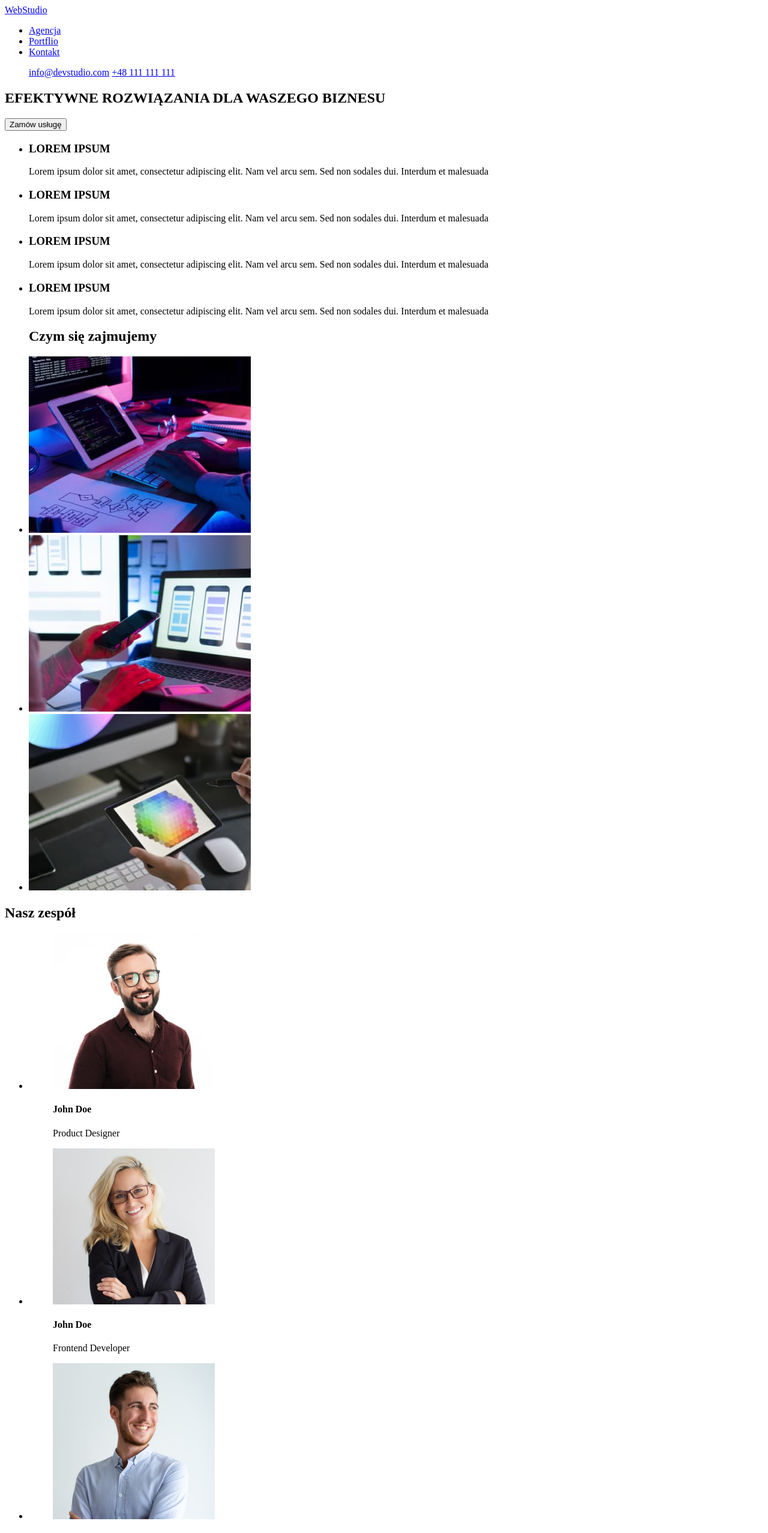
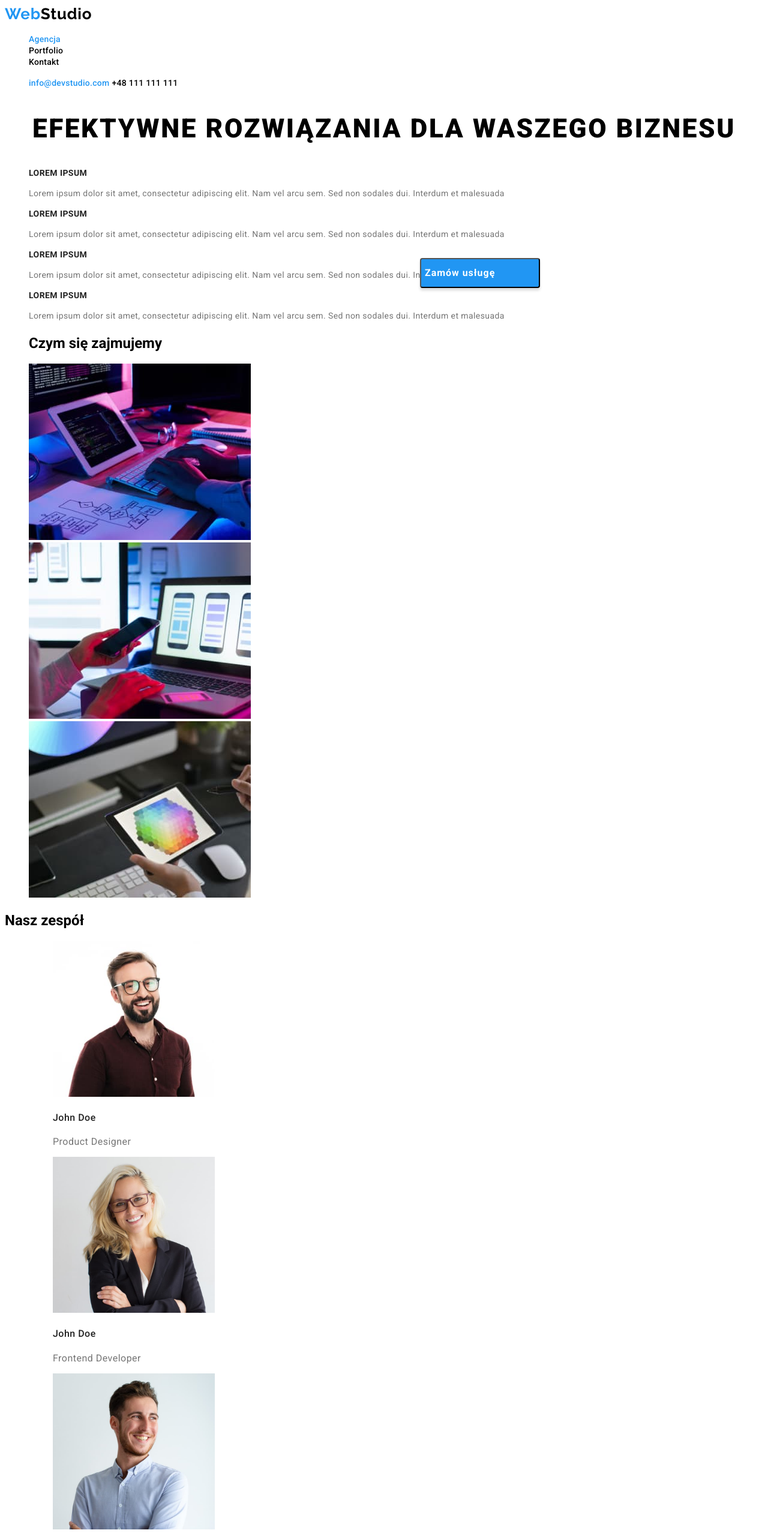
Before and after one commit to furnalis/goit-markup-hw-02, a plain HTML site: page index.html in a window 1280 px wide. Shown: the top 2555 px of the page at 60% size. Drawn offline with Linux system fonts and the light colour scheme.

Commit message:
https://github.com/furnalis/goit-markup-hw-02.git

```diff
--- a/css/styles.css
+++ b/css/styles.css
@@ -0,0 +1,192 @@
+body {
+  font-family: 'Roboto', sans-serif;
+}
+
+ul {
+  list-style-type: none;
+}
+
+.first.header {
+  font-family: 'Roboto';
+  font-style: normal;
+  font-weight: 700;
+  font-size: 36px;
+  line-height: 42px;
+  text-align: center;
+  letter-spacing: 0.03em;
+  color: #212121;
+}
+
+.name {
+  font-family: 'Roboto';
+  font-style: normal;
+  font-weight: 500;
+  font-size: 16px;
+  line-height: 19px;
+  letter-spacing: 0.03em;
+  color: #212121;
+}
+
+.position {
+  font-family: 'Roboto';
+  font-style: normal;
+  font-weight: 400;
+  font-size: 16px;
+  line-height: 19px;
+  letter-spacing: 0.03em;
+  color: #757575;
+}
+.blue-logo {
+  font-family: 'Raleway';
+  font-style: normal;
+  font-weight: 700;
+  font-size: 26px;
+  line-height: 31px;
+  letter-spacing: 0.03em;
+  color: #2196f3;
+}
+
+.header-style {
+  font-family: 'Raleway';
+  font-style: normal;
+  font-weight: 700;
+  font-size: 26px;
+  line-height: 31px;
+  letter-spacing: 0.03em;
+  color: #000000;
+  text-decoration: none;
+}
+
+.footer-style {
+  font-family: 'Raleway';
+  font-style: normal;
+  font-weight: 700;
+  font-size: 26px;
+  line-height: 31px;
+  letter-spacing: 0.03em;
+  color: #000000;
+  text-decoration: none;
+}
+
+.footer-adress {
+  font-family: 'Roboto';
+  font-style: normal;
+  font-weight: 400;
+  font-size: 14px;
+  line-height: 24px;
+  letter-spacing: 0.03em;
+  color: #000000;
+  text-decoration: none;
+}
+
+.blue-header {
+  font-family: 'Roboto';
+  font-style: normal;
+  font-weight: 500;
+  font-size: 14px;
+  line-height: 16px;
+  letter-spacing: 0.02em;
+  color: #2196f3;
+  text-decoration: none;
+}
+
+.black-header {
+  font-family: 'Roboto';
+  font-style: normal;
+  font-weight: 500;
+  font-size: 14px;
+  line-height: 16px;
+  letter-spacing: 0.02em;
+  color: #000000;
+  text-decoration: none;
+}
+
+.big-text {
+  font-family: 'Roboto';
+  font-style: normal;
+  font-weight: 900;
+  font-size: 44px;
+  line-height: 60px;
+  text-align: center;
+  letter-spacing: 0.06em;
+  text-transform: uppercase;
+  color: #000000;
+}
+
+.first-button {
+  position: absolute;
+  width: 200px;
+  height: 50px;
+  left: 700px;
+  top: 430px;
+  background: #2196f3;
+  box-shadow: 0px 4px 4px rgba(0, 0, 0, 0.15);
+  border-radius: 4px;
+  color: #ffffff;
+  font-family: 'Roboto';
+  font-style: normal;
+  font-weight: 700;
+  font-size: 16px;
+  line-height: 30px;
+  display: flex;
+  align-items: center;
+  text-align: center;
+  letter-spacing: 0.06em;
+}
+
+.lorem-ipsum {
+  font-family: 'Roboto';
+  font-style: normal;
+  font-weight: 700;
+  font-size: 14px;
+  line-height: 16px;
+  letter-spacing: 0.03em;
+  text-transform: uppercase;
+  color: #212121;
+}
+
+.lorem-text {
+  font-family: 'Roboto';
+  font-style: normal;
+  font-weight: 400;
+  font-size: 14px;
+  line-height: 24px;
+  letter-spacing: 0.03em;
+  color: #757575;
+}
+
+.second-button {
+  width: 121px;
+  height: 38px;
+  left: 510px;
+  top: 174px;
+  background: #2196f3;
+  box-shadow: 0px 3px 1px rgba(0, 0, 0, 0.1), 0px 1px 2px rgba(0, 0, 0, 0.08),
+    0px 2px 2px rgba(0, 0, 0, 0.12);
+  border-radius: 4px;
+  font-family: 'Roboto';
+  font-style: normal;
+  font-weight: 500;
+  font-size: 16px;
+  line-height: 26px;
+  text-align: center;
+  letter-spacing: 0.03em;
+  color: #ffffff;
+}
+
+.third-button {
+  width: 93px;
+  height: 38px;
+  left: 639px;
+  top: 174px;
+  background: #f5f4fa;
+  border-radius: 4px;
+  font-family: 'Roboto';
+  font-style: normal;
+  font-weight: 500;
+  font-size: 16px;
+  line-height: 26px;
+  text-align: center;
+  letter-spacing: 0.03em;
+  color: #212121;
+}
--- a/index.html
+++ b/index.html
@@ -6,53 +6,65 @@
     <meta name="viewport" content="width=device-width, initial-scale=1.0" />
     <title>WebStudio</title>
     <link href="css/styles.css" rel="stylesheet" />
+    <link rel="preconnect" href="https://fonts.googleapis.com" />
+    <link rel="preconnect" href="https://fonts.gstatic.com" crossorigin />
+    <link
+      href="https://fonts.googleapis.com/css2?family=Montserrat:wght@400;700&family=Raleway:wght@700&family=Roboto:wght@400;500;700;900&display=swap"
+      rel="stylesheet"
+    />
   </head>
   <body>
     <header>
       <nav>
-        <a href="#">Web<span>Studio</span></a>
+        <a class="header-style" href="index.html"><span class="blue-logo">Web</span>Studio</a>
         <ul>
-          <li><a href="#">Agencja</a></li>
-          <li><a href="portfolio.html">Portflio</a></li>
-          <li><a href="#">Kontakt</a></li>
+          <li>
+            <a href="index.html"" class="blue-header">Agencja</a>
+          </li>
+          <li>
+            <a href="portfolio.html" class="black-header">Portfolio</a>
+          </li>
+          <li>
+            <a href="#" class="black-header">Kontakt</a>
+          </li>
         </ul>
       </nav>
       <ul>
-        <a href="mailto:info@devstudio.com">info@devstudio.com</a>
-        <a href="tel:+48111111111">+48 111 111 111</a>
+        <a href="mailto:info@devstudio.com" class="blue-header">info@devstudio.com</a>
+        <a href="tel:+48111111111" class="black-header">+48 111 111 111</a>
       </ul>
     </header>
     <main>
       <section>
-        <h1>EFEKTYWNE ROZWIĄZANIA DLA WASZEGO BIZNESU</h1>
-        <button type="button">Zamów usługę</button>
+        <h1 class="big-text">EFEKTYWNE ROZWIĄZANIA DLA WASZEGO BIZNESU</h1>
+        <button type="button" class="first-button">Zamów usługę</button>
       </section>
       <section>
         <ul>
           <li>
-            <h3>LOREM IPSUM</h3>
-            <p>
+            <h3 class="lorem-ipsum">LOREM IPSUM</h3>
+            <p class="lorem-text">
               Lorem ipsum dolor sit amet, consectetur adipiscing elit. Nam vel arcu sem. Sed non
               sodales dui. Interdum et malesuada
             </p>
           </li>
           <li>
-            <h3>LOREM IPSUM</h3>
-            <p>
+            <h3 class="lorem-ipsum">LOREM IPSUM</h3>
+            <p class="lorem-text">
               Lorem ipsum dolor sit amet, consectetur adipiscing elit. Nam vel arcu sem. Sed non
               sodales dui. Interdum et malesuada
             </p>
           </li>
           <li>
-            <h3>LOREM IPSUM</h3>
-            <p>
+            <h3 class="lorem-ipsum">LOREM IPSUM</h3>
+            <p class="lorem-text">
               Lorem ipsum dolor sit amet, consectetur adipiscing elit. Nam vel arcu sem. Sed non
               sodales dui. Interdum et malesuada
             </p>
           </li>
           <li>
-            <h3>LOREM IPSUM</h3>
-            <p>
+            <h3 class="lorem-ipsum">LOREM IPSUM</h3>
+            <p class="lorem-text">
               Lorem ipsum dolor sit amet, consectetur adipiscing elit. Nam vel arcu sem. Sed non
               sodales dui. Interdum et malesuada
             </p>
@@ -61,21 +73,21 @@
       </section>
       <section>
         <ul>
-          <h2>Czym się zajmujemy</h2>
+          <h2 class="first.header">Czym się zajmujemy</h2>
           <li><img alt="Programowanie" width="370" height="294" src="images/img1.jpg" /></li>
           <li><img alt="Aplikacje" width="370" height="294" src="images/img2.jpg" /></li>
           <li><img alt="Tablety" width="370" height="294" src="images/img3.jpg" /></li>
         </ul>
       </section>
       <section>
-        <h2>Nasz zespół</h2>
+        <h2 class="first.header">Nasz zespół</h2>
         <ul>
           <li>
             <figure>
               <img alt="Mężczyzna" width="270" height="260" src="images/img4.jpg" />
               <figcaption>
-                <h4>John Doe</h4>
-                <p>Product Designer</p>
+                <h4 class="name">John Doe</h4>
+                <p class="position">Product Designer</p>
               </figcaption>
             </figure>
           </li>
@@ -84,8 +96,8 @@
             <figure>
               <img alt="Kobieta" width="270" height="260" src="images/img5.jpg" />
               <figcaption>
-                <h4>John Doe</h4>
-                <p>Frontend Developer</p>
+                <h4 class="name">John Doe</h4>
+                <p class="position">Frontend Developer</p>
               </figcaption>
             </figure>
           </li>
@@ -94,8 +106,8 @@
             <figure>
               <img alt="Mężczyzna" width="270" height="260" src="images/img6.jpg" />
               <figcaption>
-                <h4>John Doe</h4>
-                <p>Marketing</p>
+                <h4 class="name">John Doe</h4>
+                <p class="position">Marketing</p>
               </figcaption>
             </figure>
           </li>
@@ -104,8 +116,8 @@
             <figure>
               <img alt="Mężczyzna" width="270" height="260" src="images/img7.jpg" />
               <figcaption>
-                <h4>John Doe</h4>
-                <p>UI Designer</p>
+                <h4 class="name">John Doe</h4>
+                <p class="position">UI Designer</p>
               </figcaption>
             </figure>
           </li>
@@ -113,12 +125,12 @@
       </section>
     </main>
     <footer>
-      <a href="#">Web<span>Studio</span></a>
+      <a class="footer-style" href="index.html"><span class="blue-logo">Web</span>Studio</a>
       <address>
         <ul>
-          <li><p>m. Warszawa, Aleje Jerozolimskie 21</p></li>
-          <li><a href="mailto:info@example.com">info@example.com</a></li>
-          <li><a href="tel:+48111111111">+48 111 111 111</a></li>
+          <li><p class="footer-adress"><b>m. Warszawa, Aleje Jerozolimskie 21</b></p></li>
+          <li><a class="footer-adress" href="mailto:info@example.com">info@example.com</a></li>
+          <li><a class="footer-adress" href="tel:+48111111111">+48 111 111 111</a></li>
         </ul>
       </address>
     </footer>
```
Also changed, not shown: portfolio.html (+48 -34 lines).
